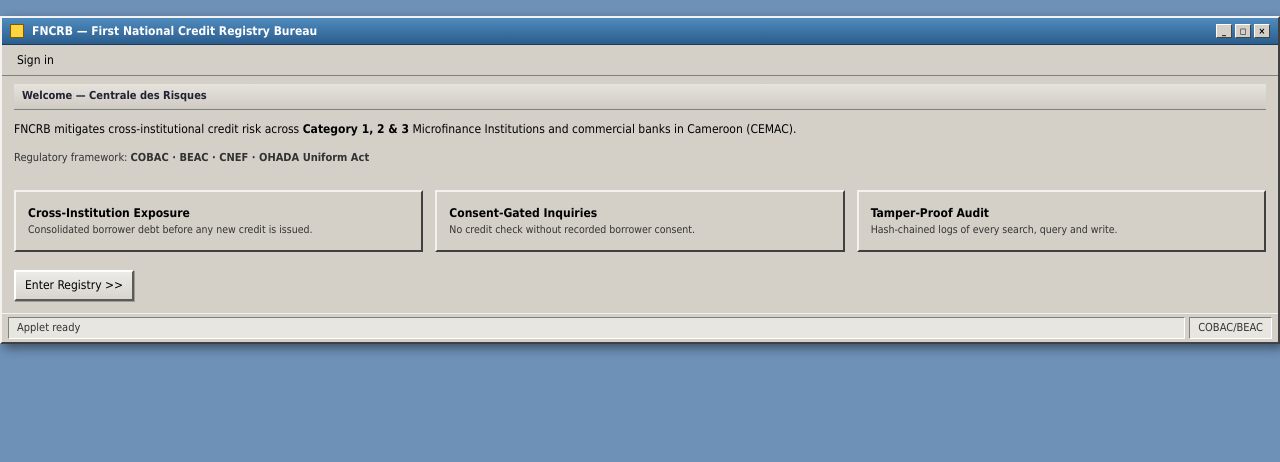
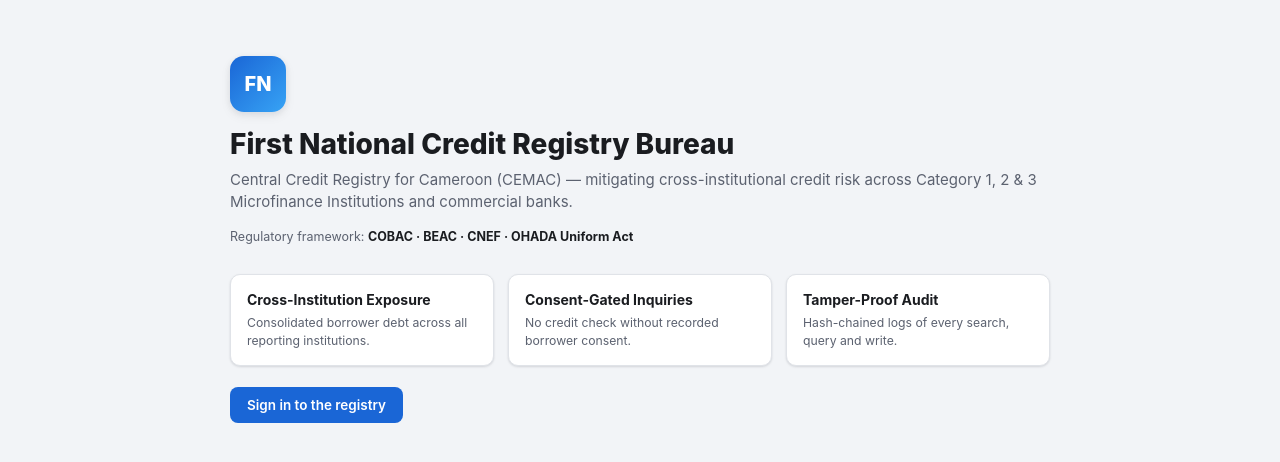
Before and after one commit to redspaxz/FNCRB, a PHP site: page / in a window 1280 px wide. Shown: the top 462 px of the page. Run offline with PHP 8.4, Linux system fonts and the light colour scheme.

Commit message:
GUI: modern Vaadin Flow (Lumo) theme — app bar with tabs/avatar, rounded card surfaces, grid-style tables, flat primary buttons

```diff
--- a/app/Views/home/landing.php
+++ b/app/Views/home/landing.php
@@ -5,30 +5,26 @@
 <meta charset="utf-8"><meta name="viewport" content="width=device-width, initial-scale=1">
 <title>FNCRB — First National Credit Registry Bureau</title>
 <link href="<?= $base ?>/assets/vendor/bootstrap.min.css" rel="stylesheet">
-<link href="<?= $base ?>/assets/css/applet.css" rel="stylesheet">
+<link href="<?= $base ?>/assets/css/lumo.css" rel="stylesheet">
+<style>
+  .hero { max-width: 860px; margin: 7vh auto; padding: 0 20px; }
+  .hero-logo { width:56px;height:56px;border-radius:14px;background:linear-gradient(135deg,#1a66d6,#37a3f5);
+               color:#fff;font-weight:800;font-size:20px;display:inline-flex;align-items:center;justify-content:center;
+               box-shadow: var(--lumo-shadow-md); }
+</style>
 </head>
 <body>
-<div class="applet-window">
-  <div class="applet-titlebar">
-    <span class="applet-icon"></span> FNCRB — First National Credit Registry Bureau
-    <span class="applet-btns"><span>_</span><span>&#9723;</span><span>&times;</span></span>
+<div class="hero">
+  <span class="hero-logo">FN</span>
+  <h1 style="font-size:28px;font-weight:800;margin-top:16px;">First National Credit Registry Bureau</h1>
+  <p class="page-sub" style="font-size:15px;">Central Credit Registry for Cameroon (CEMAC) — mitigating cross-institutional credit risk across Category 1, 2 &amp; 3 Microfinance Institutions and commercial banks.</p>
+  <p style="font-size:12.5px;color:var(--lumo-secondary);">Regulatory framework: <b style="color:var(--lumo-text)">COBAC · BEAC · CNEF · OHADA Uniform Act</b></p>
+  <div class="row g-3 mt-3">
+    <div class="col-md-4"><div class="card p-3 h-100"><b>Cross-Institution Exposure</b><small class="d-block mt-1">Consolidated borrower debt across all reporting institutions.</small></div></div>
+    <div class="col-md-4"><div class="card p-3 h-100"><b>Consent-Gated Inquiries</b><small class="d-block mt-1">No credit check without recorded borrower consent.</small></div></div>
+    <div class="col-md-4"><div class="card p-3 h-100"><b>Tamper-Proof Audit</b><small class="d-block mt-1">Hash-chained logs of every search, query and write.</small></div></div>
   </div>
-  <div class="applet-menubar"><a href="<?= $base ?>/login">Sign in</a></div>
-  <div class="applet-main">
-    <div class="titled" style="margin:-4px 0 10px;display:block;padding:4px 8px;font-weight:bold;border-bottom:1px solid #808080;background:linear-gradient(180deg,#e6e3dd,#cfcbc3)">Welcome — Centrale des Risques</div>
-    <p>FNCRB mitigates cross-institutional credit risk across <b>Category 1, 2 &amp; 3</b> Microfinance Institutions and commercial banks in Cameroon (CEMAC).</p>
-    <p style="font-size:11px;color:#333;">Regulatory framework: <b>COBAC · BEAC · CNEF · OHADA Uniform Act</b></p>
-    <div class="row g-3 mt-2">
-      <div class="col-md-4"><div class="card p-3 h-100"><b>Cross-Institution Exposure</b><small style="color:#333">Consolidated borrower debt before any new credit is issued.</small></div></div>
-      <div class="col-md-4"><div class="card p-3 h-100"><b>Consent-Gated Inquiries</b><small style="color:#333">No credit check without recorded borrower consent.</small></div></div>
-      <div class="col-md-4"><div class="card p-3 h-100"><b>Tamper-Proof Audit</b><small style="color:#333">Hash-chained logs of every search, query and write.</small></div></div>
-    </div>
-    <a class="btn mt-4" href="<?= $base ?>/login">Enter Registry &gt;&gt;</a>
-  </div>
-  <div class="applet-statusbar">
-    <span class="cell grow">Applet ready</span>
-    <span class="cell">COBAC/BEAC</span>
-  </div>
+  <a class="btn btn-primary btn-lg mt-4" href="<?= $base ?>/login">Sign in to the registry</a>
 </div>
 </body>
 </html>
```
Also changed, not shown: app/Views/auth/login.php (+19 -14 lines), app/Views/layouts/app.php (+33 -46 lines), public/assets/css/lumo.css (added).
